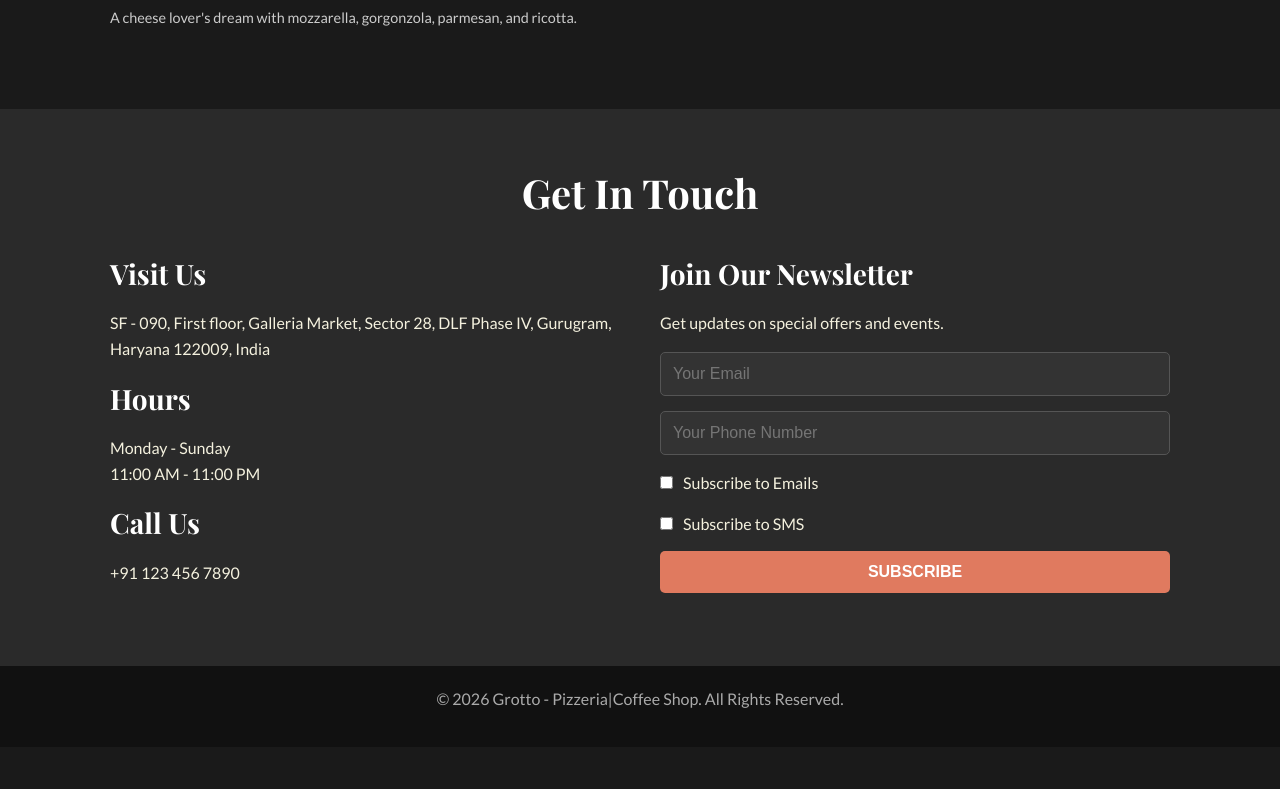
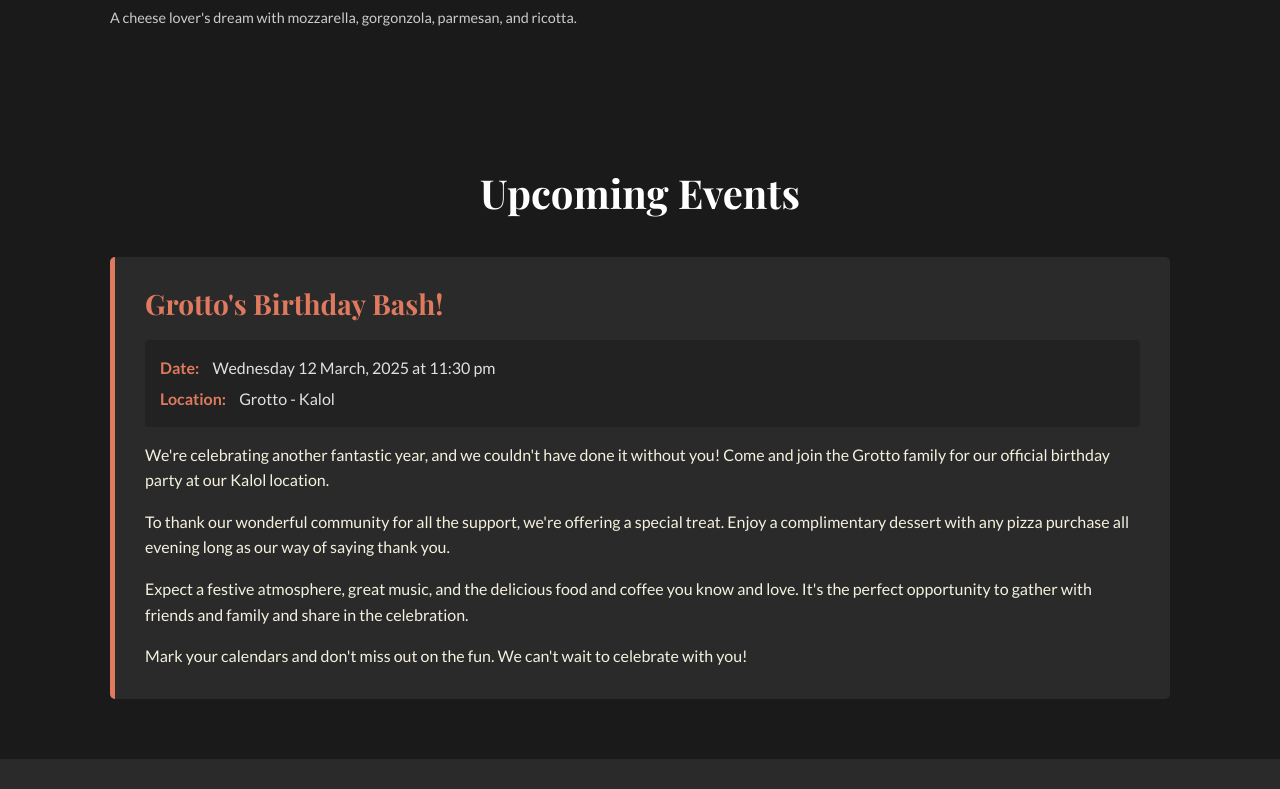
Before and after one commit to GrubTokKora/kora-site-d50362b5-4edb-4405-bd05-d8692d6e612e, a React (Vite) app: page / in a window 1280 px wide. Shown: the part 1691-2480 px from the top of the page. Before the commit the page ends 2438 px from the top, so only its background shows below. Built offline with nearby package versions, Linux system fonts and the light colour scheme.

Commit message:
Deploy staging from Kora

```diff
--- a/src/App.tsx
+++ b/src/App.tsx
@@ -2,14 +2,28 @@
 import Hero from './components/Hero';
 import About from './components/About';
 import Menu from './components/Menu';
+import Events from './components/Events';
 import Contact from './components/Contact';
 import Footer from './components/Footer';
+import type { Event } from './components/Events';
 
 const BUSINESS_ID = "d50362b5-4edb-4405-bd05-d8692d6e612e";
 
 const businessDetails = {
   name: "Grotto - Pizzeria|Coffee Shop",
   address: "SF - 090, First floor, Galleria Market, Sector 28, DLF Phase IV, Gurugram, Haryana 122009, India",
+  events: [
+    {
+      id: "e0e09690-caeb-450b-b6d7-1cc519403287",
+      title: "Grotto's Birthday Bash!",
+      short_description: "It's our birthday, and you're invited! Join us at Grotto in Kalol for a special celebration with treats on us.",
+      full_description: "We're celebrating another fantastic year, and we couldn't have done it without you! Come and join the Grotto family for our official birthday party at our Kalol location.\n\nTo thank our wonderful community for all the support, we're offering a special treat. Enjoy a complimentary dessert with any pizza purchase all evening long as our way of saying thank you.\n\nExpect a festive atmosphere, great music, and the delicious food and coffee you know and love. It's the perfect opportunity to gather with friends and family and share in the celebration.\n\nMark your calendars and don't miss out on the fun. We can't wait to celebrate with you!",
+      start_datetime: "2025-03-12T18:00:00+00:00",
+      end_datetime: null,
+      location_text: "Grotto - Kalol",
+      category: "Celebration",
+    }
+  ] as Event[]
 };
 
 function App() {
@@ -20,6 +34,7 @@
         <Hero businessName={businessDetails.name} />
         <About />
         <Menu />
+        <Events events={businessDetails.events} />
         <Contact address={businessDetails.address} businessId={BUSINESS_ID} />
       </main>
       <Footer businessName={businessDetails.name} />
--- /dev/null
+++ b/src/components/Events.tsx
@@ -0,0 +1,68 @@
+// Define the type for a single event based on the business details JSON
+export type Event = {
+  id: string;
+  title: string;
+  short_description: string | null;
+  full_description: string | null;
+  start_datetime: string | null;
+  end_datetime: string | null;
+  category: string | null;
+  location_text?: string | null;
+};
+
+type EventsProps = {
+  events: Event[];
+};
+
+const formatEventDate = (dateString: string | null) => {
+  if (!dateString) return null;
+  try {
+    return new Date(dateString).toLocaleDateString('en-IN', {
+      weekday: 'long',
+      year: 'numeric',
+      month: 'long',
+      day: 'numeric',
+      hour: 'numeric',
+      minute: 'numeric',
+      hour12: true,
+      timeZone: 'Asia/Kolkata', // IST
+    });
+  } catch (e) {
+    console.error("Invalid date string:", dateString);
+    return null;
+  }
+};
+
+function Events({ events }: EventsProps) {
+  if (!events || events.length === 0) {
+    return null;
+  }
+
+  return (
+    <section id="events" className="events">
+      <div className="container">
+        <h2>Upcoming Events</h2>
+        <div className="events-list">
+          {events.map((event) => (
+            <div key={event.id} className="event-card">
+              <h3>{event.title}</h3>
+              <div className="event-details">
+                {event.start_datetime && (
+                  <p><strong>Date:</strong> {formatEventDate(event.start_datetime)}</p>
+                )}
+                {event.location_text && (
+                  <p><strong>Location:</strong> {event.location_text}</p>
+                )}
+              </div>
+              {(event.full_description || event.short_description)?.split('\n').map((paragraph, index) => (
+                paragraph && <p key={index}>{paragraph}</p>
+              ))}
+            </div>
+          ))}
+        </div>
+      </div>
+    </section>
+  );
+}
+
+export default Events;
--- a/src/components/Header.tsx
+++ b/src/components/Header.tsx
@@ -23,6 +23,7 @@
           <ul className="nav-menu">
             <li className="nav-item"><a href="#about" className="nav-link">About</a></li>
             <li className="nav-item"><a href="#menu" className="nav-link">Menu</a></li>
+            <li className="nav-item"><a href="#events" className="nav-link">Events</a></li>
             <li className="nav-item"><a href="#contact" className="nav-link">Contact</a></li>
           </ul>
         </nav>
--- a/src/index.css
+++ b/src/index.css
@@ -219,6 +219,8 @@
   font-size: 0.9rem;
 }
 
+
+
 /* Contact Section */
 .contact {
   background-color: var(--surface-color);
@@ -305,3 +307,49 @@
     grid-template-columns: 1fr;
   }
 }
+
+/* Events Section */
+.events {
+  background-color: var(--background-color);
+}
+
+.events-list {
+  display: grid;
+  gap: 40px;
+}
+
+.event-card {
+  background-color: var(--surface-color);
+  padding: 30px;
+  border-radius: 5px;
+  border-left: 5px solid var(--primary-color);
+}
+
+.event-card h3 {
+  color: var(--primary-color);
+}
+
+.event-card p:last-child {
+  margin-bottom: 0;
+}
+
+.event-details {
+  margin: 15px 0;
+  padding: 15px;
+  background-color: rgba(0,0,0,0.2);
+  border-radius: 4px;
+}
+
+.event-details p {
+  margin-bottom: 5px;
+  color: #e0e0e0;
+}
+
+.event-details p:last-child {
+  margin-bottom: 0;
+}
+
+.event-details strong {
+  color: var(--primary-color);
+  margin-right: 10px;
+}
--- a/src/newsletter.ts
+++ b/src/newsletter.ts
@@ -56,7 +56,7 @@
     source: 'dynamic_website_widget',
   }
 
-  const resp = await fetch(`https://kora-agent.quseappdev.com/api/v1/public/newsletter/subscribe`, {
+  const resp = await fetch(`http://localhost:3000/api/v1/public/newsletter/subscribe`, {
     method: 'POST',
     headers: {
       'Content-Type': 'application/json',
```
